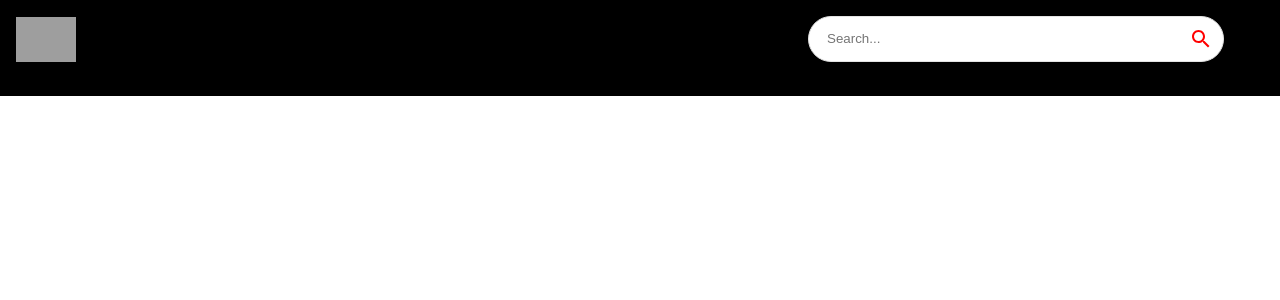
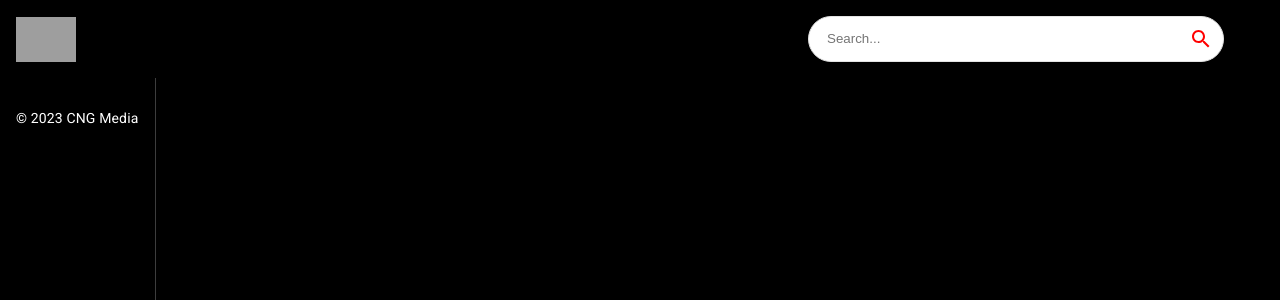
Before and after one commit to CarlosNG93/youtube_clone, a React (Create React App) app: page / in a window 1280 px wide. Shown: the top 300 px of the page. Built offline with nearby package versions, Linux system fonts and the light colour scheme; grey boxes are pictures that could not be loaded; the HTML template or start-up script is replaced by a standard one.

Commit message:
feat: Feed component added

```diff
--- a/src/components/Feed.jsx
+++ b/src/components/Feed.jsx
@@ -1,8 +1,31 @@
-import React from 'react';
+import React, { useState, useEffect } from 'react';
+import { Box, Stack, Typography } from '@mui/material';
+import SideBar from './SideBar';
 
 const Feed = () => {
   return (
-	<div>Feed</div>
+	<Stack
+		sx={{ flexDirection: { sx: "column", md: "row" }}}
+	>
+		<Box
+			sx={{ height: { sx: 'auto', md: '92vh'},
+				  borderRight: '1px solid #3d3d3d',
+				  px: { sx: 0, md: 2 }}}
+		>
+			<SideBar />
+
+			<Typography
+				className='copyright'
+				variant='body2'
+				sx={{
+					mt: 1.5,
+					color: '#fff'
+				}}
+			>
+				© 2023 CNG Media
+			</Typography>
+		</Box>
+	</Stack>
   )
 }
 
--- /dev/null
+++ b/src/components/SideBar.jsx
@@ -0,0 +1,9 @@
+import React from 'react';
+
+const SideBar = () => {
+  return (
+	<div>SideBar</div>
+  )
+}
+
+export default SideBar;
--- a/src/components/index.js
+++ b/src/components/index.js
@@ -3,4 +3,5 @@
 export { default as Feed } from './Feed';
 export { default as VideoDetail } from './VideoDetail';
 export { default as SearchFeed } from './SearchFeed';
-export { default as SearchBar } from './SearchBar.jsx';
+export { default as SearchBar } from './SearchBar';
+export { default as SideBar } from './SideBar';
```
